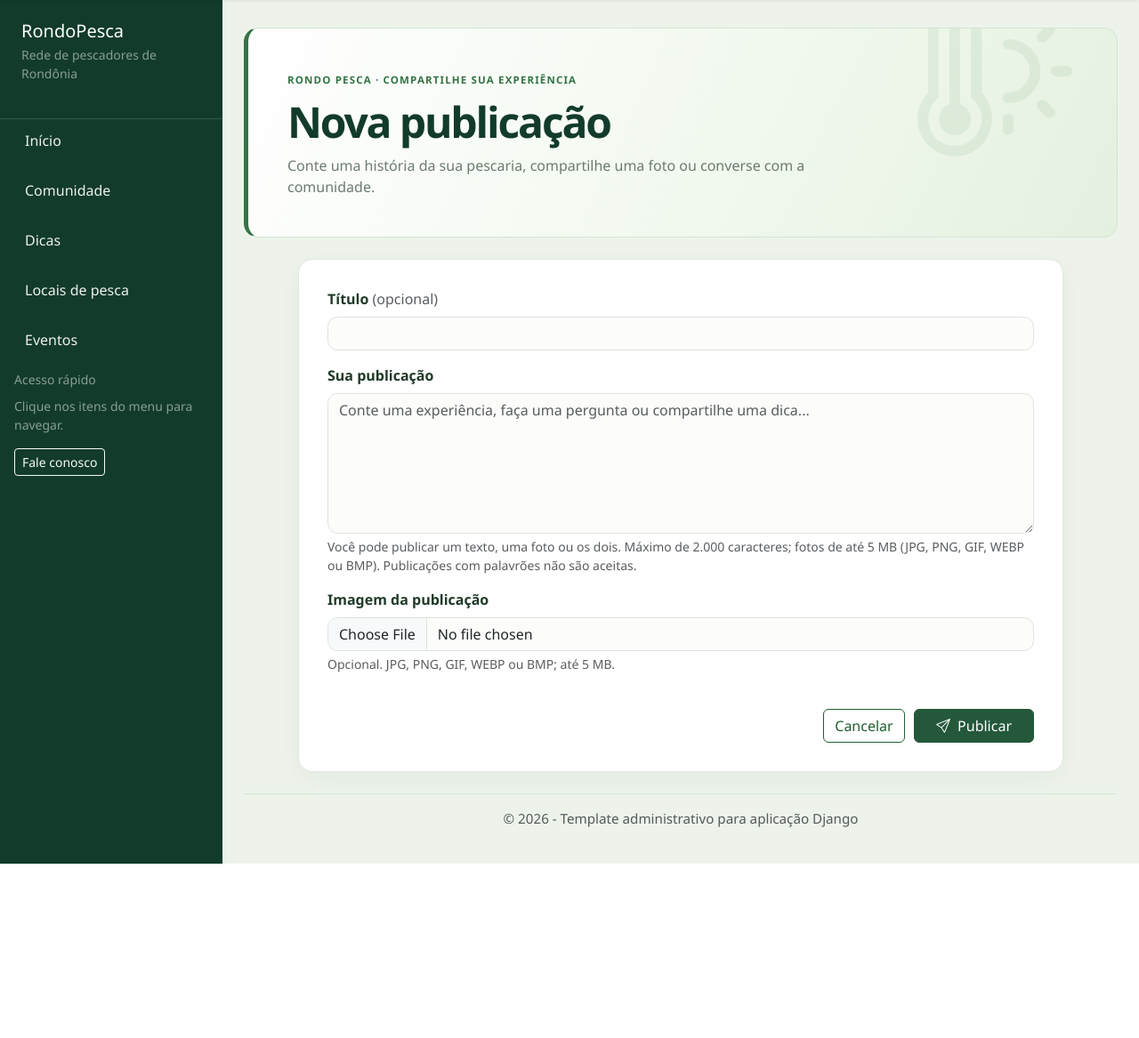
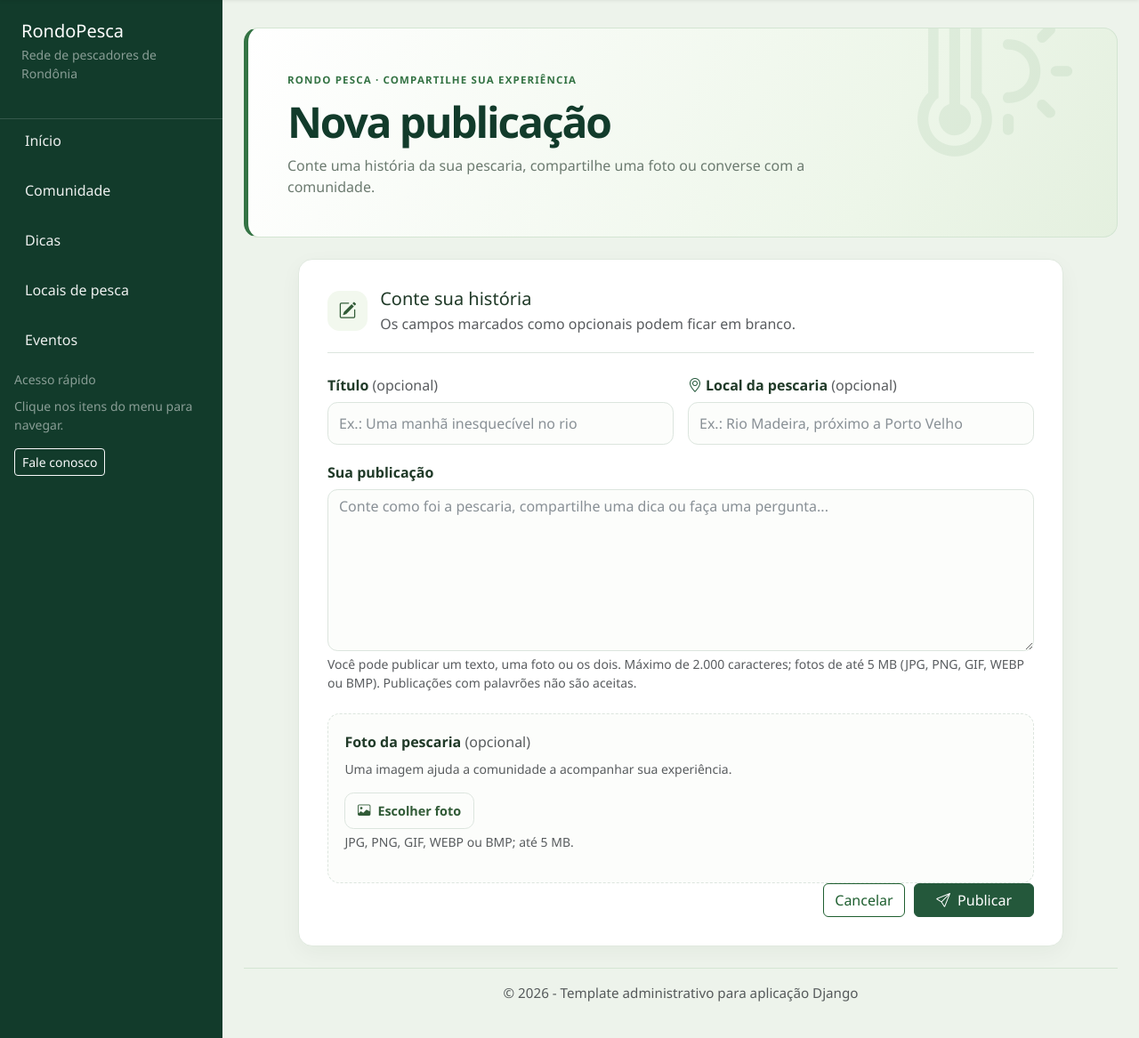
Before and after one commit to Thigas3Bti/RPDjango, a Django app: page /comunidade/publicar/ in a window 1280 px wide. Shown: the part 57-1224 px from the top of the page at 89% size. Before the commit the page ends 1028 px from the top, so only its background shows below. Run offline with Django 5.2, Linux system fonts and the light colour scheme; a user stored in the database is signed in.

Commit message:
Fazendo modificações na area de comunidade do site adicionando botão de editar publicação e de excluir

```diff
--- a/forum/forms.py
+++ b/forum/forms.py
@@ -148,12 +148,17 @@ class EventoAgendaForm(forms.ModelForm):
 class PublicacaoForm(forms.ModelForm):
     class Meta:
         model = Publicacao
-        fields = ['titulo', 'texto', 'foto']
+        fields = ['titulo', 'local_pescaria', 'texto', 'foto']
         widgets = {
             'titulo': forms.TextInput(attrs={
                 'class': 'form-control community-field',
-                'placeholder': 'Qual é o assunto da sua publicação?',
+                'placeholder': 'Ex.: Uma manhã inesquecível no rio',
                 'maxlength': 120,
+            }),
+            'local_pescaria': forms.TextInput(attrs={
+                'class': 'form-control community-field',
+                'placeholder': 'Ex.: Rio Madeira, próximo a Porto Velho',
+                'maxlength': 150,
             }),
             'texto': forms.Textarea(attrs={
                 'class': 'form-control community-field',
--- a/forum/models.py
+++ b/forum/models.py
@@ -201,6 +201,7 @@ class Publicacao(models.Model):
         related_name='publicacoes_forum',
     )
     titulo = models.CharField(max_length=120, blank=True)
+    local_pescaria = models.CharField(max_length=150, blank=True)
     texto = models.TextField(max_length=2000, blank=True)
     foto = models.FileField(upload_to='forum/publicacoes/%Y/%m/', blank=True)
     criada_em = models.DateTimeField(auto_now_add=True)
--- a/forum/templates/publicar.html
+++ b/forum/templates/publicar.html
@@ -1,14 +1,14 @@
 {% extends "base.html" %}
 {% load static %}
 
-{% block title %}Nova publicação | RondoPesca{% endblock %}
+{% block title %}{% if editando %}Editar publicação{% else %}Nova publicação{% endif %} | RondoPesca{% endblock %}
 
 {% block content %}
 <section class="community-page" aria-labelledby="publish-title">
     <section class="community-hero community-publish-hero mb-4">
         <span class="community-kicker">RONDO PESCA · COMPARTILHE SUA EXPERIÊNCIA</span>
-        <h1 id="publish-title" class="mt-2 mb-2">Nova publicação</h1>
-        <p class="mb-0">Conte uma história da sua pescaria, compartilhe uma foto ou converse com a comunidade.</p>
+        <h1 id="publish-title" class="mt-2 mb-2">{% if editando %}Editar publicação{% else %}Nova publicação{% endif %}</h1>
+        <p class="mb-0">{% if editando %}Atualize o texto ou a foto da sua publicação.{% else %}Conte uma história da sua pescaria, compartilhe uma foto ou converse com a comunidade.{% endif %}</p>
     </section>
 
     <section class="community-card community-publish-form-card">
@@ -18,7 +18,16 @@
             <div class="alert alert-danger" role="alert">{{ form.non_field_errors }}</div>
             {% endif %}
 
-            <div class="mb-3">
+            <div class="community-form-intro">
+                <span class="community-form-icon"><i class="bi bi-pencil-square" aria-hidden="true"></i></span>
+                <div>
+                    <h2 class="h5 mb-1">{% if editando %}Conteúdo da publicação{% else %}Conte sua história{% endif %}</h2>
+                    <p class="text-muted mb-0">Os campos marcados como opcionais podem ficar em branco.</p>
+                </div>
+            </div>
+
+            <div class="community-form-fields">
+                <div class="community-form-field">
                     <label for="{{ form.titulo.id_for_label }}" class="form-label fw-semibold">Título <span class="text-muted fw-normal">(opcional)</span></label>
                     <input
                         type="text"
@@ -27,43 +36,73 @@
                         class="form-control community-field"
                         value="{{ form.titulo.value|default_if_none:'' }}"
                         maxlength="120"
+                        placeholder="Ex.: Uma manhã inesquecível no rio"
                         autocomplete="off">
                     {% for error in form.titulo.errors %}<div class="text-danger small mt-1" role="alert">{{ error }}</div>{% endfor %}
                 </div>
 
-            <div class="mb-3">
+                <div class="community-form-field">
+                    <label for="{{ form.local_pescaria.id_for_label }}" class="form-label fw-semibold">
+                        <i class="bi bi-geo-alt me-1 text-success" aria-hidden="true"></i>Local da pescaria
+                        <span class="text-muted fw-normal">(opcional)</span>
+                    </label>
+                    <input
+                        type="text"
+                        name="{{ form.local_pescaria.html_name }}"
+                        id="{{ form.local_pescaria.id_for_label }}"
+                        class="form-control community-field"
+                        value="{{ form.local_pescaria.value|default_if_none:'' }}"
+                        maxlength="150"
+                        placeholder="Ex.: Rio Madeira, próximo a Porto Velho"
+                        autocomplete="off">
+                    {% for error in form.local_pescaria.errors %}<div class="text-danger small mt-1" role="alert">{{ error }}</div>{% endfor %}
+                </div>
+
+                <div class="community-form-field community-form-field-wide">
                     <label for="{{ form.texto.id_for_label }}" class="form-label fw-semibold">Sua publicação</label>
                     <textarea
                         name="{{ form.texto.html_name }}"
                         id="{{ form.texto.id_for_label }}"
                         class="form-control community-field"
-                    rows="6"
+                        rows="7"
                         maxlength="2000"
-                    placeholder="Conte uma experiência, faça uma pergunta ou compartilhe uma dica..."
+                        placeholder="Conte como foi a pescaria, compartilhe uma dica ou faça uma pergunta..."
                         aria-describedby="publish-help">{{ form.texto.value|default_if_none:'' }}</textarea>
                     <div id="publish-help" class="form-text">Você pode publicar um texto, uma foto ou os dois. Máximo de 2.000 caracteres; fotos de até 5 MB (JPG, PNG, GIF, WEBP ou BMP). Publicações com palavrões não são aceitas.</div>
                     {% for error in form.texto.errors %}<div class="text-danger small mt-1" role="alert">{{ error }}</div>{% endfor %}
                 </div>
+            </div>
 
+            <div class="community-form-photo">
                 <div class="mb-3">
-                <label for="{{ form.foto.id_for_label }}" class="form-label fw-semibold">Imagem da publicação</label>
+                    <label for="{{ form.foto.id_for_label }}" class="form-label fw-semibold">Foto da pescaria <span class="text-muted fw-normal">(opcional)</span></label>
+                    <p class="form-text mt-0">Uma imagem ajuda a comunidade a acompanhar sua experiência.</p>
+                {% if publicacao.foto %}
+                    <div class="mb-2"><img class="community-photo-preview is-visible" src="{{ publicacao.foto.url }}" alt="Imagem atual da publicação"></div>
+                {% endif %}
+                    <label class="community-photo-label" for="{{ form.foto.id_for_label }}">
+                        <i class="bi bi-image" aria-hidden="true"></i>Escolher foto
+                    </label>
                     <input
                         type="file"
                         name="{{ form.foto.html_name }}"
                         id="{{ form.foto.id_for_label }}"
-                    class="form-control community-field"
+                        class="community-photo-input"
                         accept=".jpg,.jpeg,.png,.gif,.webp,.bmp,image/jpeg,image/png,image/gif,image/webp,image/bmp"
                         aria-describedby="publish-photo-help">
-                <div id="publish-photo-help" class="form-text">Opcional. JPG, PNG, GIF, WEBP ou BMP; até 5 MB.</div>
                     <span id="publish-photo-name" class="small text-muted ms-2"></span>
+                    <div id="publish-photo-help" class="form-text">JPG, PNG, GIF, WEBP ou BMP; até 5 MB.</div>
                     {% for error in form.foto.errors %}<div class="text-danger small mt-1" role="alert">{{ error }}</div>{% endfor %}
+                </div>
             </div>
 
             <img id="publish-photo-preview" class="community-photo-preview mb-3" alt="Prévia da foto selecionada">
 
             <div class="community-publish-form-actions">
                 <a class="btn btn-outline-success" href="{% url 'comunidade' %}">Cancelar</a>
-                <button class="btn btn-success px-4" type="submit"><i class="bi bi-send me-2" aria-hidden="true"></i>Publicar</button>
+                <button class="btn btn-success px-4" type="submit">
+                    <i class="bi {% if editando %}bi-check-lg{% else %}bi-send{% endif %} me-2" aria-hidden="true"></i>{% if editando %}Salvar alterações{% else %}Publicar{% endif %}
+                </button>
             </div>
         </form>
     </section>
--- a/forum/urls.py
+++ b/forum/urls.py
@@ -13,6 +13,7 @@ urlpatterns = [
     path('eventos/<int:evento_id>/participar/', views.participar_evento, name='participar_evento'),
     path('', views.comunidade, name='comunidade'),
     path('publicar/', views.publicar, name='publicar'),
+    path('publicacao/<int:publicacao_id>/editar/', views.editar_publicacao, name='editar_publicacao'),
     path('publicacao/<int:publicacao_id>/comentar/', views.comentar, name='comentar'),
     path('publicacao/<int:publicacao_id>/excluir/', views.excluir_publicacao, name='excluir_publicacao'),
     path('comentario/<int:comentario_id>/excluir/', views.excluir_comentario, name='excluir_comentario'),
--- a/forum/views.py
+++ b/forum/views.py
@@ -187,6 +187,30 @@ def publicar(request):
 
 
 @login_required(login_url='login')
+def editar_publicacao(request, publicacao_id):
+    publicacao = get_object_or_404(Publicacao, pk=publicacao_id)
+    if publicacao.autor_id != request.user.pk and not request.user.is_staff:
+        raise PermissionDenied
+
+    if request.method == 'POST':
+        form = PublicacaoForm(request.POST, request.FILES, instance=publicacao)
+        if form.is_valid():
+            form.save()
+            messages.success(request, 'Sua publicação foi atualizada.')
+            return redirect(f"{reverse('comunidade')}#publicacao-{publicacao.pk}")
+    elif request.method == 'GET':
+        form = PublicacaoForm(instance=publicacao)
+    else:
+        return HttpResponseNotAllowed(['GET', 'POST'])
+
+    return render(request, 'publicar.html', {
+        'form': form,
+        'publicacao': publicacao,
+        'editando': True,
+    })
+
+
+@login_required(login_url='login')
 @require_POST
 def comentar(request, publicacao_id):
     publicacao = get_object_or_404(Publicacao, pk=publicacao_id)
--- a/static/css/base/base.css
+++ b/static/css/base/base.css
@@ -1522,15 +1522,67 @@ body {
     padding: clamp(1.25rem, 3vw, 2rem);
 }
 
+.community-form-intro {
+    display: flex;
+    align-items: center;
+    gap: 0.9rem;
+    margin-bottom: 1.5rem;
+    padding-bottom: 1.25rem;
+    border-bottom: 1px solid var(--site-color-dce5de);
+}
+
+.community-form-icon {
+    display: grid;
+    width: 2.8rem;
+    height: 2.8rem;
+    flex: 0 0 auto;
+    place-items: center;
+    border-radius: 0.85rem;
+    background: var(--site-color-f2f8ee);
+    color: var(--site-color-315b37);
+    font-size: 1.25rem;
+}
+
+.community-form-fields {
+    display: grid;
+    grid-template-columns: repeat(2, minmax(0, 1fr));
+    gap: 1.2rem 1rem;
+}
+
+.community-form-field-wide {
+    grid-column: 1 / -1;
+}
+
+.community-form-field .form-label {
+    margin-bottom: 0.45rem;
+}
+
 .community-field {
     border-color: var(--site-color-dce5de);
     border-radius: 0.7rem;
     background: var(--site-color-fcfdfb);
 }
 
+.community-field:not(textarea) {
+    min-height: 3rem;
+}
+
+.community-field::placeholder {
+    color: var(--site-color-6c757d);
+    opacity: 0.8;
+}
+
 .community-field:focus {
     border-color: var(--site-color-76ad3d);
     box-shadow: 0 0 0 0.2rem var(--site-color-rgba-118-173-61-0-15);
+}
+
+.community-form-photo {
+    margin-top: 1.5rem;
+    padding: 1.15rem;
+    border: 1px dashed var(--site-color-dce5de);
+    border-radius: 0.85rem;
+    background: var(--site-color-fcfdfb);
 }
 
 .community-photo-label {
@@ -1575,6 +1627,10 @@ body {
     object-fit: contain;
 }
 
+.community-photo-preview.is-visible {
+    display: block;
+}
+
 .community-publish-form-actions {
     display: flex;
     justify-content: flex-end;
@@ -1592,6 +1648,14 @@ body {
 }
 
 @media (max-width: 575.98px) {
+    .community-form-fields {
+        grid-template-columns: minmax(0, 1fr);
+    }
+
+    .community-form-field-wide {
+        grid-column: auto;
+    }
+
     .community-aside {
         grid-template-columns: minmax(0, 1fr);
     }
```
Also changed, not shown: forum/templates/comunidade.html (+18 -4 lines), forum/tests.py (+55 -0 lines), db.sqlite3. Lines whose indentation alone changed are shown as unchanged.
